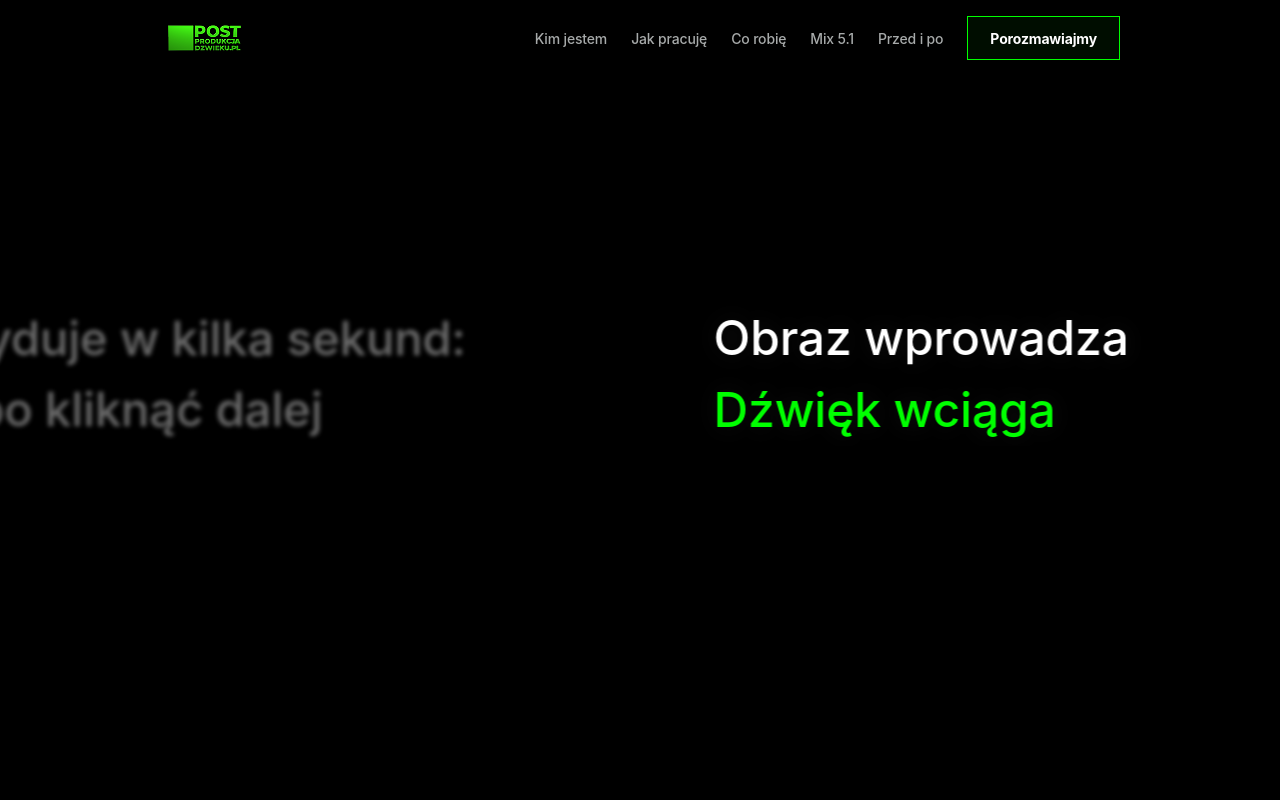
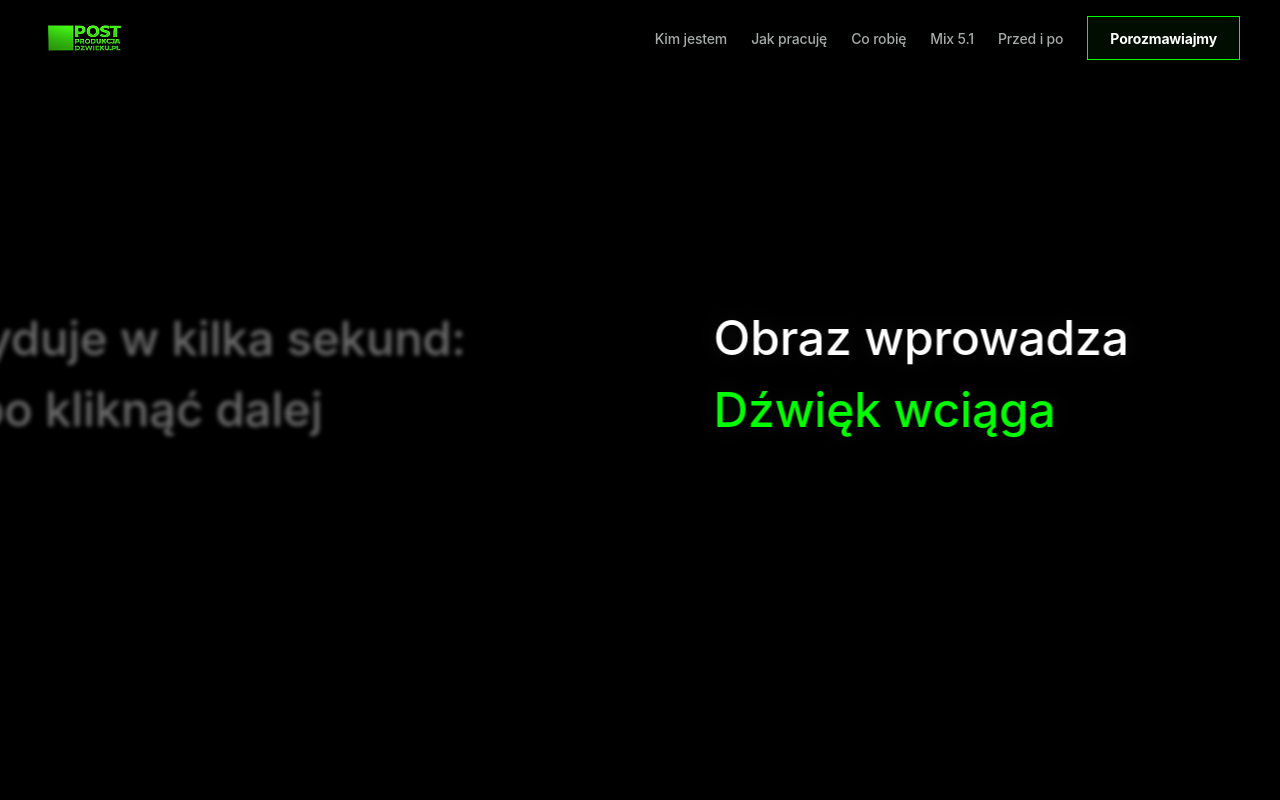
Before and after one commit to jaroslawkucharski/Jrise-Recruitment-Task, a Next.js app: page / in a window 1280 px wide. Shown: the top 800 px of the page. Built offline with nearby package versions, Linux system fonts and the light colour scheme.

Commit message:
fix data and UI components

```diff
--- a/components/atoms/NavLink/NavLink.tsx
+++ b/components/atoms/NavLink/NavLink.tsx
@@ -1,12 +1,11 @@
 import clsx from "clsx";
 import Link from "next/link";
-import type { ComponentPropsWithoutRef, ReactNode } from "react";
+import type { ComponentPropsWithoutRef } from "react";
+import { Text } from "@/components/atoms/Text/Text";
 
 type NavLinkProps = {
-  children: ReactNode;
-  className?: string;
   isActive?: boolean;
-} & Omit<ComponentPropsWithoutRef<typeof Link>, "className" | "children">;
+} & ComponentPropsWithoutRef<typeof Link>;
 
 export function NavLink({
   children,
@@ -18,14 +17,16 @@ export function NavLink({
   return (
     <Link
       className={clsx(
-        "text-[14px] font-medium text-neutral-300 transition-colors hover:text-brand-green active:text-brand-green",
+        "text-neutral-300 transition-colors hover:text-brand-green active:text-brand-green",
         isActive && "text-brand-green",
         className,
       )}
       href={href}
       {...props}
     >
-      {children}
+      <Text size={14} weight={500}>
+        {children}
+      </Text>
     </Link>
   );
 }
--- a/components/molecules/Navigation/Navigation.tsx
+++ b/components/molecules/Navigation/Navigation.tsx
@@ -1,7 +1,13 @@
 import { NavLink } from "@/components/atoms/NavLink/NavLink";
-import type { NavigationItem } from "@/data/navigation";
 import { LinkButton } from "@/components/atoms/Button/LinkButton";
 import { useTranslations } from "next-intl";
+import { MessageKey } from "@/i18n/messages";
+
+export type NavigationItem = {
+  href: string;
+  label: MessageKey;
+  linkButton?: boolean;
+};
 
 type NavMenuProps = {
   items: NavigationItem[];
@@ -16,14 +22,14 @@ export function Navigation({ items }: NavMenuProps) {
       className="hidden items-center md:flex"
     >
       <ul className="flex w-full items-center justify-end gap-6">
-        {items.map(({ href, labelKey, linkButton }) => (
+        {items.map(({ href, label, linkButton }) => (
           <li key={href}>
             {linkButton ? (
               <LinkButton href={href} size={14}>
-                {t(labelKey)}
+                {t(label)}
               </LinkButton>
             ) : (
-              <NavLink href={href}>{t(labelKey)}</NavLink>
+              <NavLink href={href}>{t(label)}</NavLink>
             )}
           </li>
         ))}
--- a/components/organisms/Header/Header.tsx
+++ b/components/organisms/Header/Header.tsx
@@ -9,12 +9,14 @@ export function Header() {
   const t = useTranslations();
 
   return (
-    <header className="sticky top-0 w-full mx-auto flex max-w-300 items-center justify-between gap-6 px-4 py-4 sm:px-6 md:px-12 xl:px-30">
-      <Link href={"/"} aria-label={t("header_homeAria")}>
-        <Logo />
-      </Link>
+    <div className="sticky top-0 z-10 w-full bg-neutral-hover/70 backdrop-blur-md shadow-xl/30">
+      <header className="w-full mx-auto flex max-w-300 items-center justify-between gap-6 px-4 py-4 sm:px-6 md:px-12 xl:px-0">
+        <Link href={"/"} aria-label={t("header_homeAria")}>
+          <Logo />
+        </Link>
 
-      <Navigation items={navigationItems} />
-    </header>
+        <Navigation items={navigationItems} />
+      </header>
+    </div>
   );
 }
--- a/data/navigation.ts
+++ b/data/navigation.ts
@@ -1,16 +1,10 @@
-import type { MessageKey } from "@/i18n/messages";
-
-export type NavigationItem = {
-  href: string;
-  labelKey: MessageKey;
-  linkButton?: boolean;
-};
+import { NavigationItem } from "@/components/molecules/Navigation/Navigation";
 
 export const navigationItems: NavigationItem[] = [
-  { href: "#kimjestem", labelKey: "header_nav_about" },
-  { href: "#jakpracuje", labelKey: "header_nav_process" },
-  { href: "#corobie", labelKey: "header_nav_services" },
-  { href: "#mix51", labelKey: "header_nav_mix51" },
-  { href: "#przedipo", labelKey: "header_nav_beforeAfter" },
-  { href: "#porozmawiajmy", labelKey: "header_nav_contact", linkButton: true },
+  { href: "#kimjestem", label: "header_nav_about" },
+  { href: "#jakpracuje", label: "header_nav_process" },
+  { href: "#corobie", label: "header_nav_services" },
+  { href: "#mix51", label: "header_nav_mix51" },
+  { href: "#przedipo", label: "header_nav_beforeAfter" },
+  { href: "#porozmawiajmy", label: "header_nav_contact", linkButton: true },
 ];
--- a/data/quotes.ts
+++ b/data/quotes.ts
@@ -1,22 +1,13 @@
-export type QuoteItem = {
-  id: string;
-  lines: [string, string];
-};
+import { MessageKey } from "@/i18n/messages";
 
-export const quotes: QuoteItem[] = [
-  {
-    id: "attention",
-    lines: ["Widz decyduje w kilka sekund:", "zostać albo kliknąć dalej"],
-  },
-  {
-    id: "sound",
-    lines: ["Obraz wprowadza", "Dźwięk wciąga"],
-  },
-  {
-    id: "seconds",
-    lines: [
-      "W reklamie liczy się każda sekunda",
-      "Dobry dźwięk wykorzystuje każdą z nich",
-    ],
-  },
+export const quotesFirst: MessageKey[] = [
+  "quote_item_1",
+  "quote_item_2",
+  "quote_item_3",
 ];
+
+export const quotesSecond: MessageKey[] = [
+  "quote_item_4",
+  "quote_item_5",
+  "quote_item_6",
+];
```
